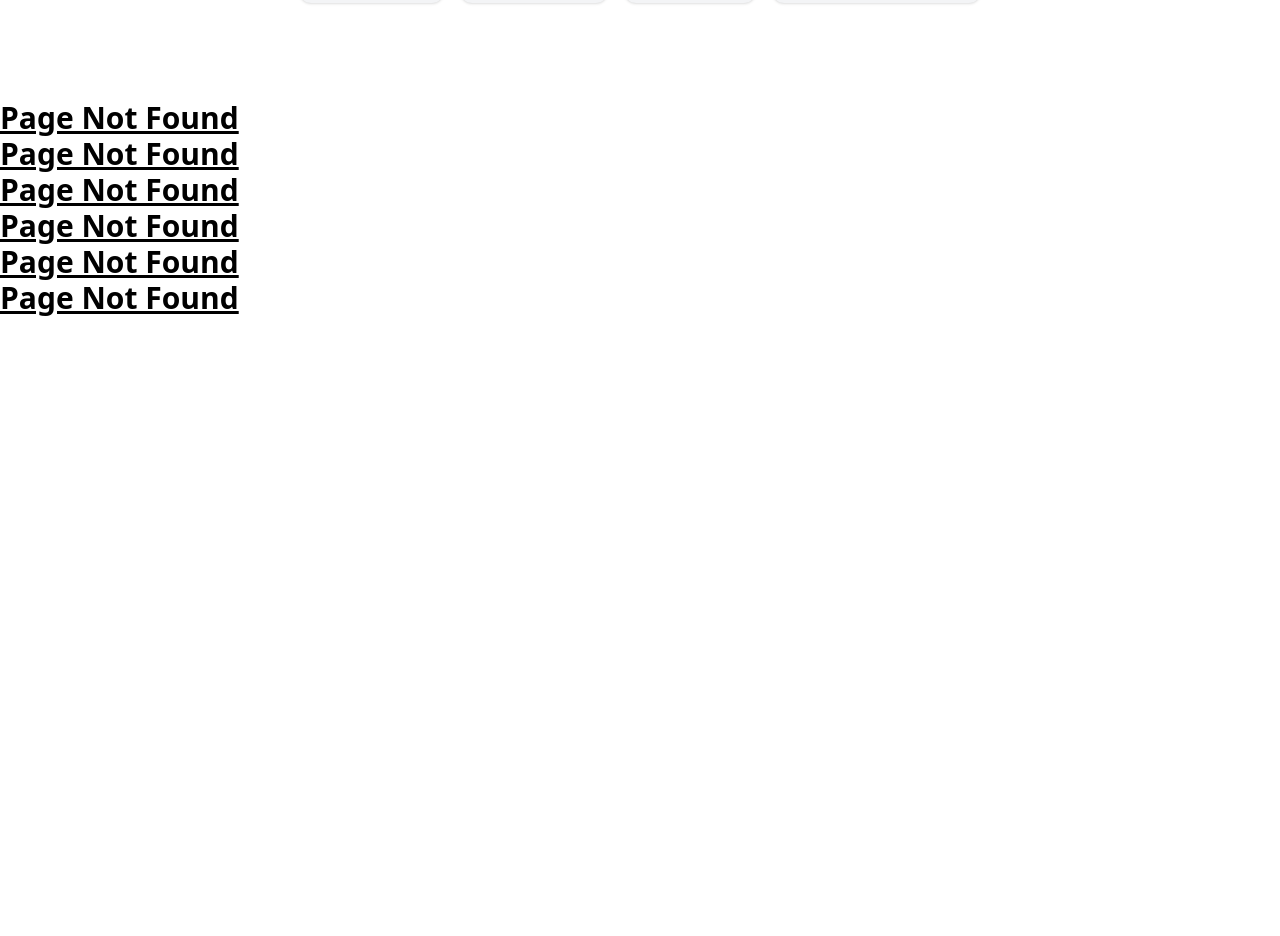
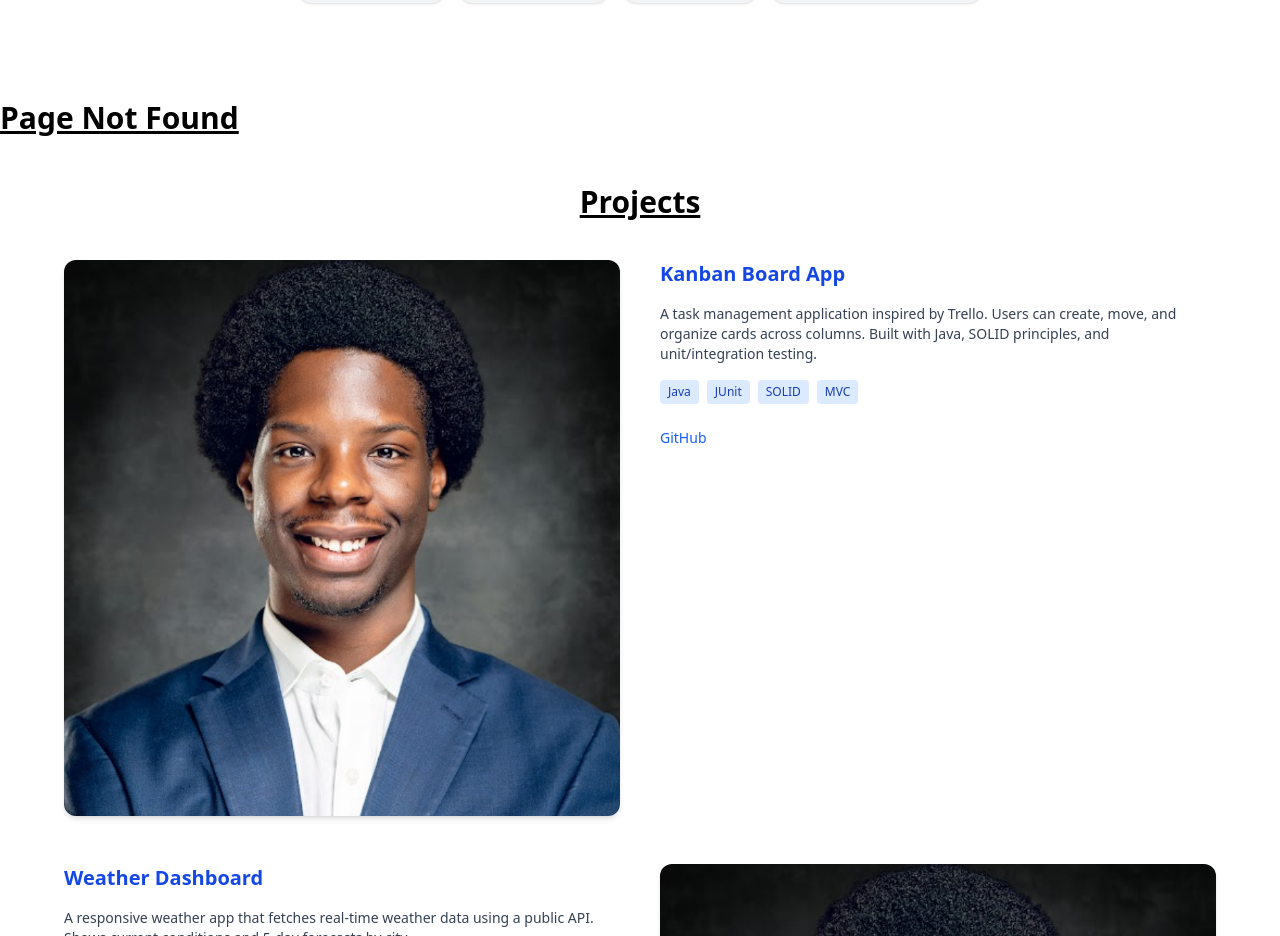
Before and after one commit to A1-4U2T1NN/Portfolio, a React (Vite) app in the folder my-app/: page / in a window 1280 px wide. Shown: the part 1500-2436 px from the top of the page. Before the commit the page ends 1818 px from the top, so only its background shows below. Built offline with nearby package versions, Linux system fonts and the light colour scheme.

Commit message:
feat: add Projects section with alternating image layout template and See All Projects link

```diff
--- a/my-app/src/components/Projects.tsx
+++ b/my-app/src/components/Projects.tsx
@@ -1,14 +1,115 @@
 import React from "react";
+import { Link } from "react-router-dom"; // make sure you are using react-router-dom
+import placeholderImg from "../assets/Headshot.png"; // Replace with your own image paths
+
+const projects = [
+  {
+    title: "Kanban Board App",
+    description:
+      "A task management application inspired by Trello. Users can create, move, and organize cards across columns. Built with Java, SOLID principles, and unit/integration testing.",
+    tech: ["Java", "JUnit", "SOLID", "MVC"],
+    github: "https://github.com/your-username/kanban-board",
+    demo: "",
+    image: placeholderImg,
+  },
+  {
+    title: "Weather Dashboard",
+    description:
+      "A responsive weather app that fetches real-time weather data using a public API. Shows current conditions and 5-day forecasts by city.",
+    tech: ["JavaScript", "OpenWeather API", "HTML", "CSS"],
+    github: "https://github.com/your-username/weather-dashboard",
+    demo: "https://your-username.github.io/weather-dashboard/",
+    image: placeholderImg,
+  },
+  {
+    title: "Portfolio Website",
+    description:
+      "My personal portfolio showcasing projects, experience, and contact info. Designed for clarity and responsiveness.",
+    tech: ["React", "Tailwind CSS"],
+    github: "https://github.com/your-username/portfolio",
+    demo: "",
+    image: placeholderImg,
+  },
+];
 
 function Projects() {
   return (
-    <>
-    <div>
-      <h1 className="text-3xl font-bold underline">
-        Page Not Found
-      </h1>
+    <div className="bg-white py-12 px-4 sm:px-6 lg:px-8">
+      <h2 className="text-3xl font-bold text-center underline mb-10">Projects</h2>
+
+      <div className="max-w-6xl mx-auto space-y-12">
+        {projects.map((project, index) => {
+          const isImageLeft = index % 2 === 0;
+          return (
+            <div
+              key={index}
+              className={`flex flex-col md:flex-row ${
+                !isImageLeft ? "md:flex-row-reverse" : ""
+              } items-center md:items-start gap-6 md:gap-10`}
+            >
+              {/* Image */}
+              <div className="w-full md:w-1/2">
+                <img
+                  src={project.image}
+                  alt={project.title}
+                  className="w-full h-auto rounded-xl shadow-md object-cover"
+                />
+              </div>
+
+              {/* Content */}
+              <div className="w-full md:w-1/2 space-y-4">
+                <h3 className="text-xl font-semibold text-blue-700">
+                  {project.title}
+                </h3>
+                <p className="text-gray-700 text-sm">{project.description}</p>
+                <div className="flex flex-wrap gap-2">
+                  {project.tech.map((tech, i) => (
+                    <span
+                      key={i}
+                      className="bg-blue-100 text-blue-800 px-2 py-1 rounded text-xs font-medium"
+                    >
+                      {tech}
+                    </span>
+                  ))}
+                </div>
+                <div className="flex gap-4 pt-2">
+                  {project.github && (
+                    <a
+                      href={project.github}
+                      target="_blank"
+                      rel="noopener noreferrer"
+                      className="text-blue-600 hover:underline text-sm"
+                    >
+                      GitHub
+                    </a>
+                  )}
+                  {project.demo && (
+                    <a
+                      href={project.demo}
+                      target="_blank"
+                      rel="noopener noreferrer"
+                      className="text-blue-600 hover:underline text-sm"
+                    >
+                      Live Demo
+                    </a>
+                  )}
+                </div>
+              </div>
+            </div>
+          );
+        })}
       </div>
-    </>
+
+      {/* See All Projects Button */}
+      <div className="mt-12 text-center">
+        <Link
+          to="/project-gallery"
+          className="inline-block bg-blue-600 text-white font-medium py-2 px-6 rounded-full shadow hover:bg-blue-700 transition"
+        >
+          See All Projects
+        </Link>
+      </div>
+    </div>
   );
 }
 
```
